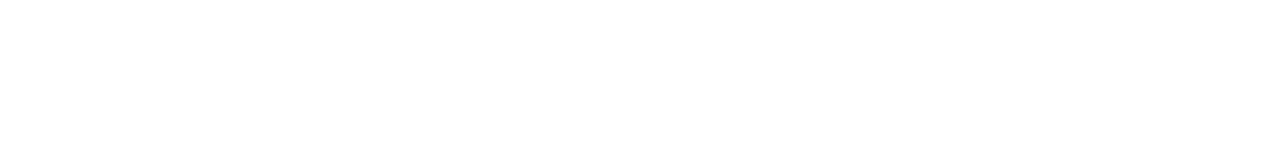
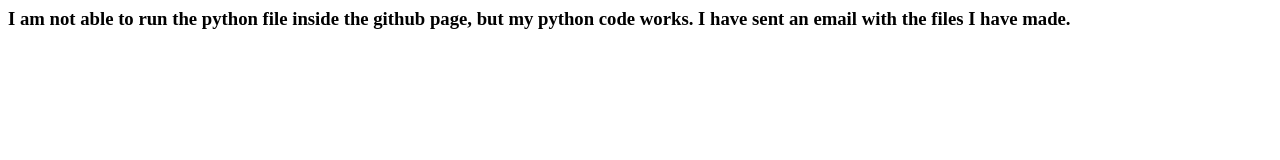
Before and after one commit to cv-shrinidhi/code-10-11-21-ShrinidhiVenkatChopally, a plain HTML site: page index.html in a window 1280 px wide. Drawn offline with Linux system fonts and the light colour scheme.

Commit message:
Update index.html

```diff
--- a/index.html
+++ b/index.html
@@ -1,6 +1,8 @@
 <html>
 <head>
 <title>run my python files</title>
+<body>
+<h3>I am not able to run the python file inside the github page, but my python code works. I have sent an email with the files I have made.</h3>
 <?PHP
 echo shell_exec("python BMICalculator.py");
 ?>
```
